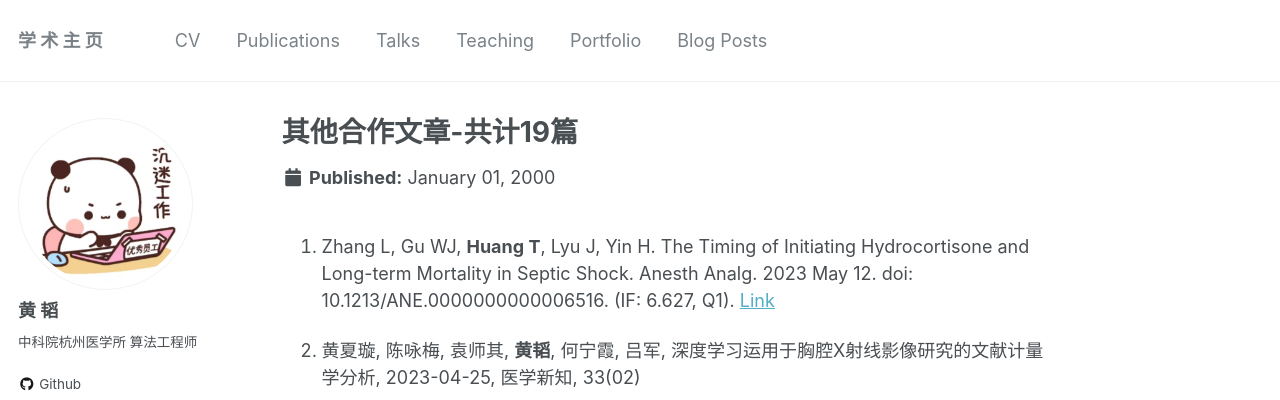
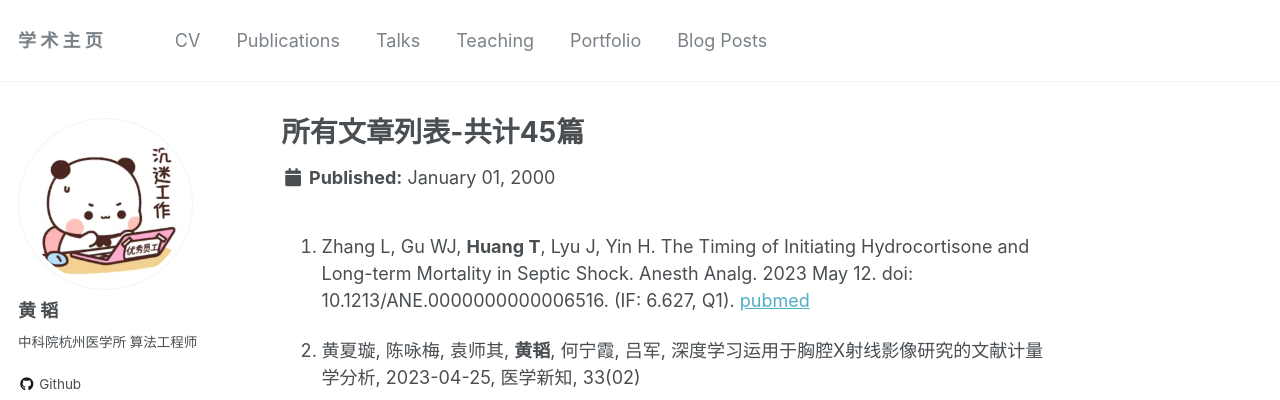
Before and after one commit to huangtao36/huangtao36.github.io, a Jekyll site: the page built from _publications/2000-01-01-Others.md, in a window 1280 px wide and 900 px high. Shown: the top 400 px of the window. Built offline with Jekyll 4.4.1, drawn with Linux system fonts in a browser that asks for light colours.

Commit message:
new commit

```diff
--- a/_publications/2000-01-01-Others.md
+++ b/_publications/2000-01-01-Others.md
@@ -1,11 +1,11 @@
 ---
-title: "其他合作文章-共计19篇"
+title: "所有文章列表-共计45篇"
 collection: publications
 permalink: /publication/2000-01-01-Others
 ---
 
 
-45. Zhang L, Gu WJ, **Huang T**, Lyu J, Yin H. The Timing of Initiating Hydrocortisone and Long-term Mortality in Septic Shock. Anesth Analg. 2023 May 12. doi: 10.1213/ANE.0000000000006516. (IF: 6.627, Q1). [Link](https://pubmed.ncbi.nlm.nih.gov/37171987)
+45. Zhang L, Gu WJ, **Huang T**, Lyu J, Yin H. The Timing of Initiating Hydrocortisone and Long-term Mortality in Septic Shock. Anesth Analg. 2023 May 12. doi: 10.1213/ANE.0000000000006516. (IF: 6.627, Q1). [pubmed](https://pubmed.ncbi.nlm.nih.gov/37171987)
 
 44. 黄夏璇, 陈咏梅, 袁师其, **黄韬**, 何宁霞, 吕军, 深度学习运用于胸腔X射线影像研究的文献计量学分析, 2023-04-25, 医学新知, 33(02)
 
```
